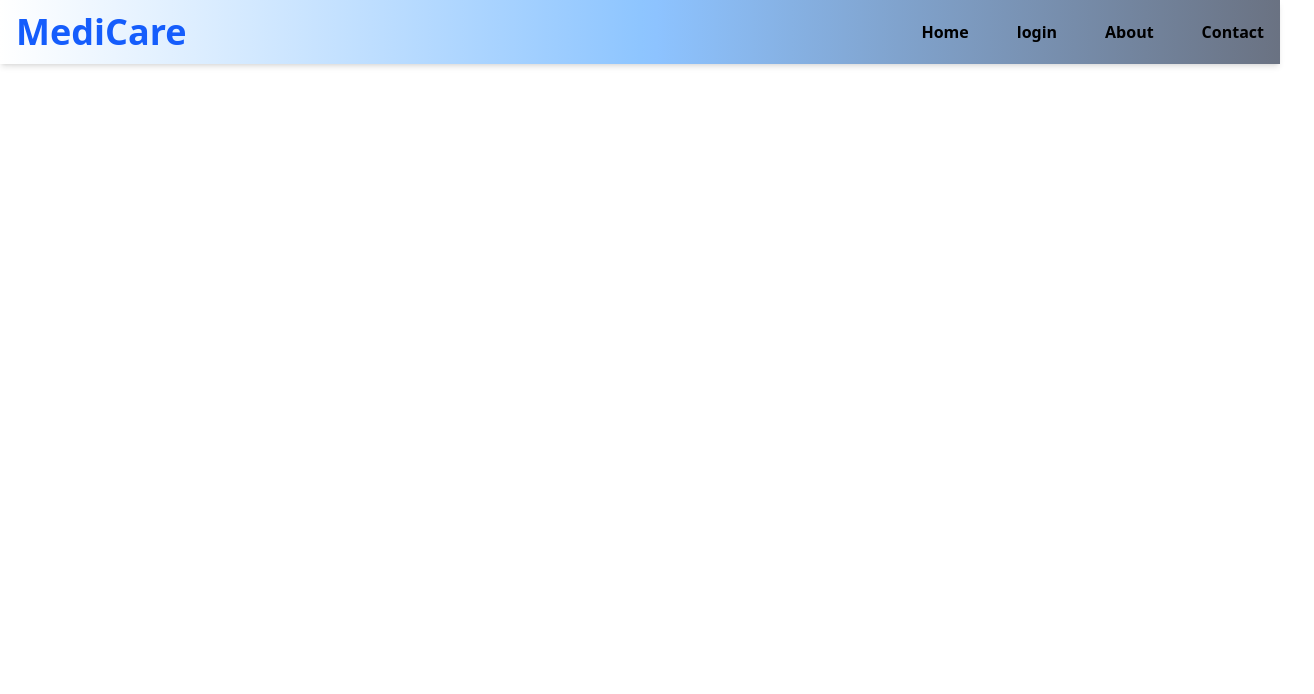
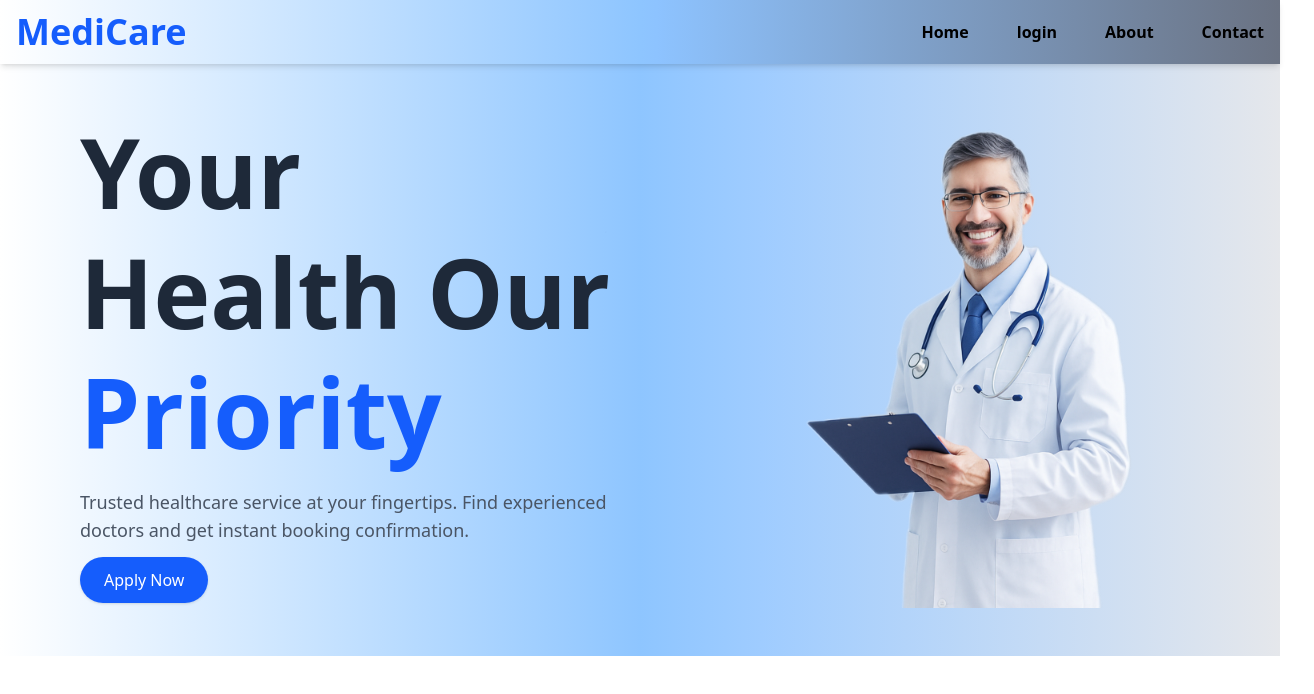
Before and after one commit to piyushpotghan/final-year-project, a React (Vite) app in the folder final year/: page / in a window 1280 px wide. Shown: the top 694 px of the page, 1314 px wide, since content can reach past the window. Built offline with nearby package versions, Linux system fonts and the light colour scheme.

Commit message:
hero section done

```diff
--- a/final year/src/Hero.jsx
+++ b/final year/src/Hero.jsx
@@ -1,11 +1,32 @@
 import React from 'react'
+export default function Hero() {
+  return (
+    <section className="bg-gradient-to-r from-white via-blue-300 to-gray-200 pt-24 pb-12 px-6 md:px-20">
+      <div className="grid md:grid-cols-2 gap-10 items-center">
 
-const Hero = () => {
-  return (
-    <div >
+        {/* Left Content */}
+        <div>
+          <h1 className="text-4xl md:text-8xl font-bold text-gray-800 leading-tight">
+            Your Health Our <span className="text-blue-600">Priority</span>
+          </h1>
+          <p className="text-gray-600 mt-4 text-lg">
+            Trusted healthcare service at your fingertips. Find experienced doctors and get instant booking confirmation.
+          </p>
+          <div className="mt-6">
+            <a href="#appointments" className="bg-blue-600 text-white px-6 py-3 rounded-full shadow hover:bg-blue-700 transition">
+              Apply Now
+            </a>
+          </div>
+        </div>
 
-    </div>
-  )
+        {/* Right Image */}
+        <div className="flex justify-center  ">
+          <img
+          src="public/doctor1.png" alt="hii"
+          className='className="w-full h-full max-w-3xl' />
+        </div>
+
+      </div>
+    </section>
+  );
 }
-
-export default Hero
```
Also changed, not shown: final year/public/doctor1.png (added), final year/src/box.jpeg (deleted).
